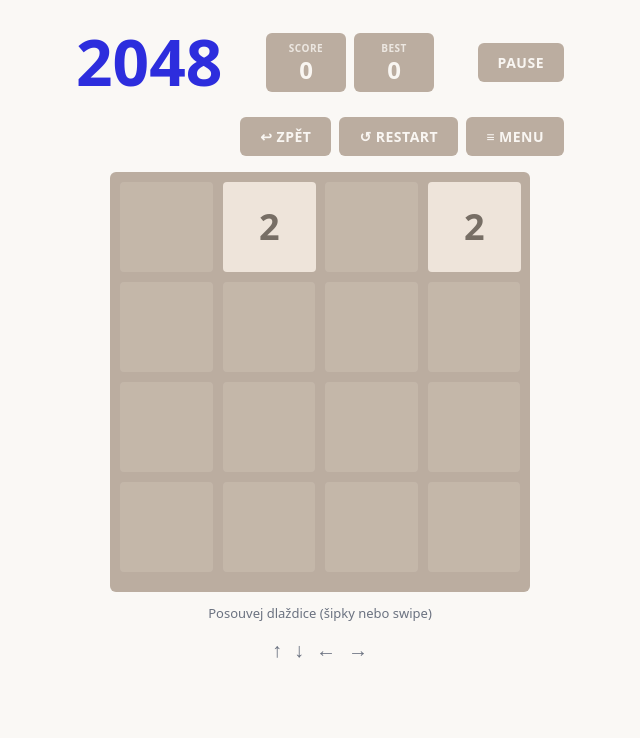
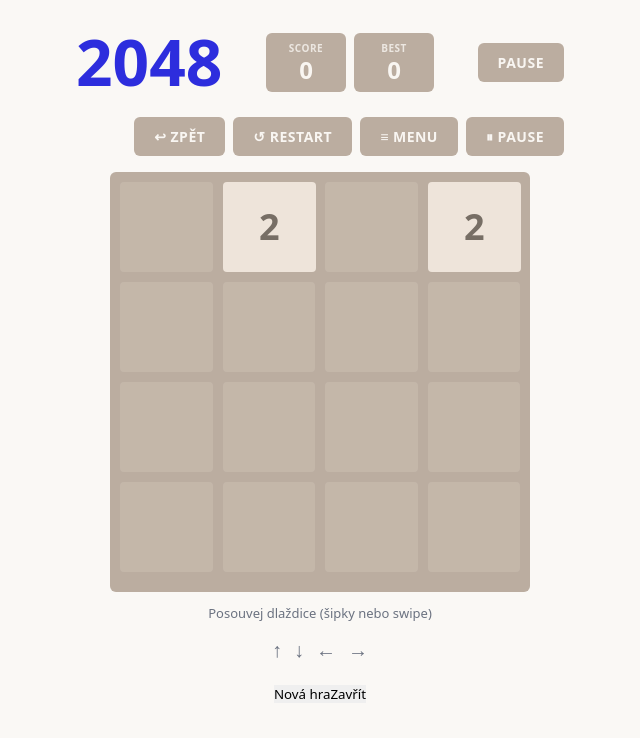
Before and after one commit to Arnoosst/hra-2048-wa, a React (Vite) app: page / in a window 1280 px wide. Both pictures are taken after a click on the button "≡ MENU". Shown: the top 738 px of the page, without its empty margins (320-960 px from the left). Built offline with nearby package versions, Linux system fonts and the light colour scheme.

Commit message:
add controls for pause, menu and undo actions

```diff
--- a/src/App.tsx
+++ b/src/App.tsx
@@ -1,4 +1,4 @@
-import { useEffect } from "react";
+import { useEffect, useState } from "react";
 import "./App.css";
 import { use2048 } from "./hooks/use2048";
 import Header from "./components/Header";
@@ -8,26 +8,95 @@
 function App() {
     const { board, score, bestScore, gameOver, won, move, resetGame } = use2048();
 
+    // 🆕 nové stavy
+    const [isPaused, setIsPaused] = useState(false);
+    const [isMenuOpen, setIsMenuOpen] = useState(false);
+    const [history, setHistory] = useState<any[]>([]);
+
+    // 🆕 KEYBOARD HANDLING (blok při pause/menu + ukládání history)
     useEffect(() => {
         const handleKeyDown = (e: KeyboardEvent) => {
+            if (isPaused || isMenuOpen) return;
+
             const map: Record<string, "left"|"right"|"up"|"down"> = {
-                ArrowLeft: "left", ArrowRight: "right",
-                ArrowUp: "up", ArrowDown: "down",
+                ArrowLeft: "left",
+                ArrowRight: "right",
+                ArrowUp: "up",
+                ArrowDown: "down",
             };
-            if (map[e.key]) move(map[e.key]);
+
+            if (map[e.key]) {
+                // uložíme předchozí stav
+                setHistory(prev => [...prev, { board, score }]);
+
+                move(map[e.key]);
+            }
         };
+
         window.addEventListener("keydown", handleKeyDown);
         return () => window.removeEventListener("keydown", handleKeyDown);
-    }, [move]);
+    }, [move, board, score, isPaused, isMenuOpen]);
+
+    // 🆕 HANDLERY
+    const handlePauseToggle = () => {
+        setIsPaused(prev => !prev);
+    };
+
+    const handleMenuToggle = () => {
+        setIsMenuOpen(prev => !prev);
+    };
+
+    const handleUndo = () => {
+        if (history.length === 0) return;
+
+        const prev = history[history.length - 1];
+
+        // ⚠️ Tady POZOR:
+        // use2048 nemá setter → tohle bude fungovat jen pokud ho tam přidáš
+        console.log("UNDO", prev);
+
+        setHistory(h => h.slice(0, -1));
+    };
+
+    const handleRestart = () => {
+        setHistory([]);
+        resetGame();
+        setIsMenuOpen(false);
+        setIsPaused(false);
+    };
 
     return (
         <div className="app">
             <Header score={score} bestScore={bestScore} />
+
             <main className="app__main">
-                <Controls onNewGame={resetGame} />
+                {/* 🆕 Controls */}
+                <Controls
+                    onNewGame={handleRestart}
+                    onPause={handlePauseToggle}
+                    onMenu={handleMenuToggle}
+                    onUndo={handleUndo}
+                />
+
                 <GameBoard board={board} />
-                {won && <p className="status status--win"> Vyhrál jsi!</p>}
-                {gameOver && <p className="status status--over"> Konec hry!</p>}
+
+                {won && <p className="status status--win">Vyhrál jsi!</p>}
+                {gameOver && <p className="status status--over">Konec hry!</p>}
+
+                {/* 🆕 PAUSE OVERLAY */}
+                {isPaused && (
+                    <div className="overlay">
+                        <p>⏸️ Pauza</p>
+                    </div>
+                )}
+
+                {/* 🆕 MENU */}
+                {isMenuOpen && (
+                    <div className="menu">
+                        <button onClick={handleRestart}>Nová hra</button>
+                        <button onClick={handleMenuToggle}>Zavřít</button>
+                    </div>
+                )}
             </main>
         </div>
     );
--- a/src/components/Controls.tsx
+++ b/src/components/Controls.tsx
@@ -1,13 +1,30 @@
 import "./Controls.css";
 
-type Props = { onNewGame: () => void; };
+type Props = {
+    onNewGame: () => void;
+    onPause: () => void;
+    onMenu: () => void;
+    onUndo: () => void;
+};
 
-const Controls = ({ onNewGame }: Props) => {
+const Controls = ({ onNewGame, onPause, onMenu, onUndo }: Props) => {
     return (
         <div className="controls">
-            <button className="btn btn--secondary" onClick={onNewGame}>↩ Zpět</button>
-            <button className="btn btn--secondary" onClick={onNewGame}>↺ Restart</button>
-            <button className="btn btn--secondary">≡ Menu</button>
+            <button className="btn btn--secondary" onClick={onUndo}>
+                ↩ Zpět
+            </button>
+
+            <button className="btn btn--secondary" onClick={onNewGame}>
+                ↺ Restart
+            </button>
+
+            <button className="btn btn--secondary" onClick={onMenu}>
+                ≡ Menu
+            </button>
+
+            <button className="btn btn--secondary" onClick={onPause}>
+                ⏸ Pause
+            </button>
         </div>
     );
 };
--- a/src/hooks/use2048.ts
+++ b/src/hooks/use2048.ts
@@ -57,5 +57,11 @@
         won,
         move,
         resetGame,
+
+        // 🆕 DŮLEŽITÉ PRO UNDO
+        setBoard,
+        setScore,
+        setGameOver,
+        setWon,
     };
 }
```
